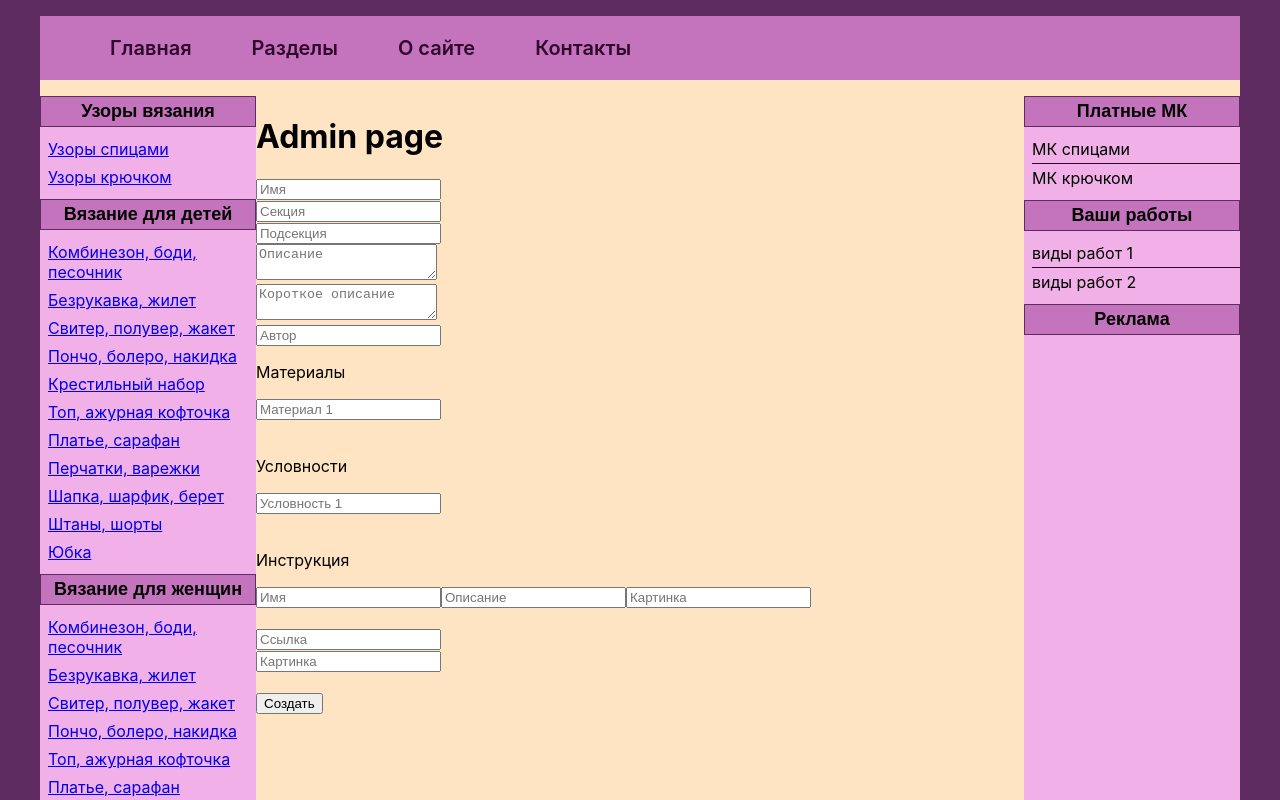
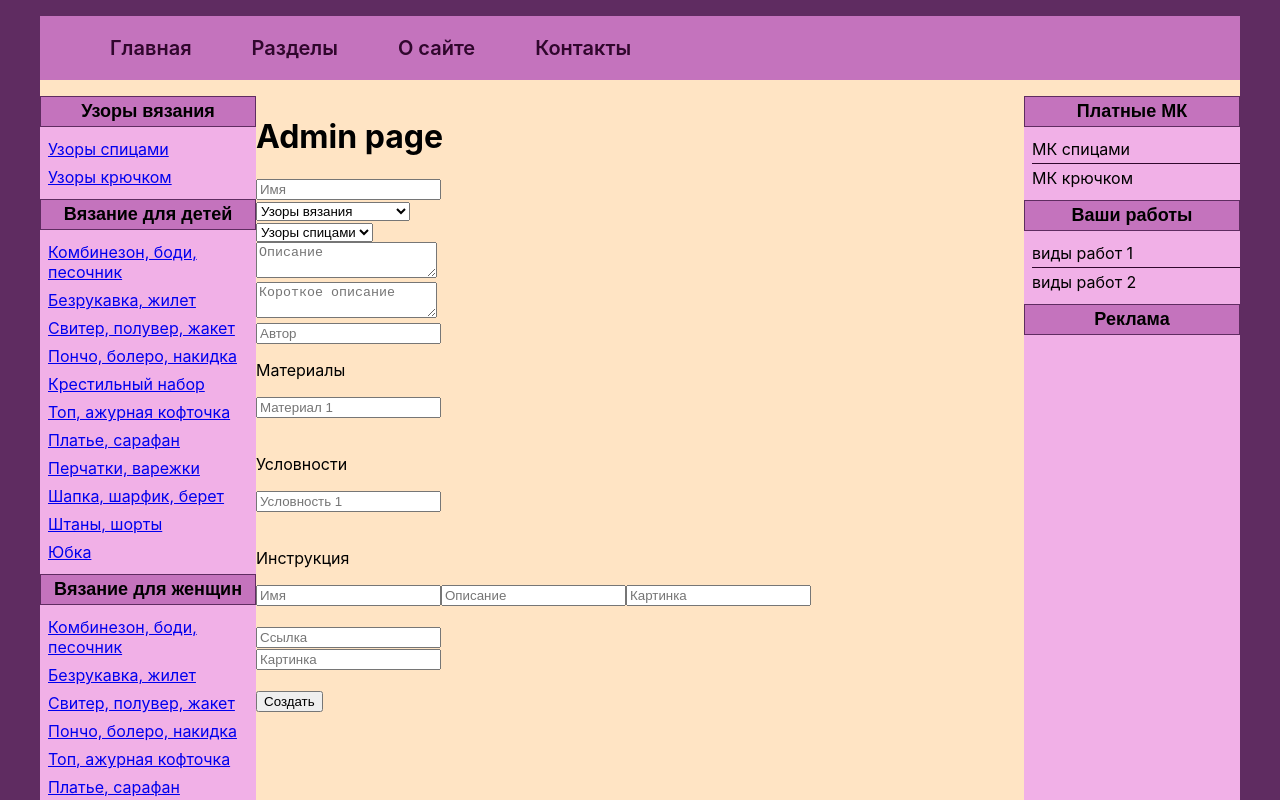
Before and after one commit to Klavdia27/hobbi, a React (Create React App) app: page /admin-panel in a window 1280 px wide. Shown: the top 800 px of the page. Built offline with nearby package versions, Linux system fonts and the light colour scheme.

Commit message:
add select in admin panel

```diff
--- a/src/components/ItemCards/ItemCards.jsx
+++ b/src/components/ItemCards/ItemCards.jsx
@@ -2,15 +2,14 @@ import React, {useEffect, useState} from 'react';
 import ItemCard from "../ItemCard/ItemCard.jsx";
 import './ItemCards.scss';
 import { Link } from 'react-router-dom';
-import { useDispatch } from 'react-redux';
 import {cardApi} from "../../shared/api/cardApi";
 
 export const ItemCards = () => {
   const [cards, setCards] = useState([])
-  const dispatch = useDispatch();
 
-  const addCount = () => {
-    dispatch({type:"ADD_COUNT", payload: 1})
+  const addCount = async (_id, watch) => {
+    console.log(watch)
+    await cardApi.updateCard({id: _id, watch: (Number(watch) + 1).toString()})
   }
 
   useEffect(() => {
@@ -23,7 +22,7 @@ export const ItemCards = () => {
 
   return (
     <div className="grid-container">
-      {cards.map(blog =><Link to={`/pagecard/${blog._id}`} onClick={() => addCount()}><ItemCard key={blog.id} blog={blog}/></Link> )}
+      {cards.map(blog =><Link to={`/pagecard/${blog._id}`} onClick={() => addCount(blog._id, blog.watch)}><ItemCard key={blog.id} blog={blog}/></Link> )}
     </div>
   )
 }
--- a/src/components/pages/Admin.jsx
+++ b/src/components/pages/Admin.jsx
@@ -6,8 +6,8 @@ import {generateHtml} from "../../helpers/generateHtml";
 
 export const Admin = () => {
     const [name, setName] = useState('')
-    const [section, setSection] = useState('')
-    const [subsection, setSubsection] = useState('')
+    const [section, setSection] = useState('Узоры вязания')
+    const [subsection, setSubsection] = useState('Узоры спицами')
     const [description, setDescription] = useState('')
     const [shortDescription, setShortDescription] = useState('')
     const [author, setAuthor] = useState('')
@@ -18,7 +18,7 @@ export const Admin = () => {
     const [image, setImage] = useState('')
 
     const handleSubmit = async (e) => {
-        e.preventDefault()
+        e.preventDefault();
 
         if (validation({name, section, subsection, description, shortDescription, author, material, conventions, instruction, link, image})) {
             const result = {}
@@ -36,8 +36,8 @@ export const Admin = () => {
             result.image = image
 
             setName('')
-            setSection('')
-            setSubsection('')
+            setSection('Узоры вязания')
+            setSubsection('Узоры спицами')
             setDescription('')
             setShortDescription('')
             setAuthor('')
@@ -48,13 +48,11 @@ export const Admin = () => {
             setImage('')
 
             await cardApi.createCard(result)
+
+            e.target.reset()
         }
 
-
-
         else alert('No')
-
-
     }
 
     const handleChangeInstruction = (text, index, field) => {
@@ -134,11 +132,82 @@ export const Admin = () => {
                     </div>
 
                     <div>
-                        <input type="text" value={section} onChange={(e) => setSection(e.target.value)} placeholder={'Секция'}/>
+                        <select name="section" id="" onChange={(e) => setSection(e.target.value)} defaultValue={'Узоры вязания'}>
+                            <option value="Узоры вязания">Узоры вязания</option>
+                            <option value="Вязание для детей">Вязание для детей</option>
+                            <option value="Вязание для женщин">Вязание для женщин</option>
+                            <option value="Вязание для мужчин">Вязание для мужчин</option>
+                            <option value="Вязание для дома">Вязание для дома</option>
+                        </select>
                     </div>
 
                     <div>
-                        <input type="text" value={subsection} onChange={(e) => setSubsection(e.target.value)} placeholder={'Подсекция'}/>
+                        <select name="subsection" id="" onChange={(e) => setSubsection(e.target.value)} defaultValue={'Узоры спицами'}>
+                            {section === 'Узоры вязания' && (
+                                <>
+                                    <option value="Узоры спицами">Узоры спицами</option>
+                                    <option value="Узоры крючком">Узоры крючком</option>
+                                </>
+                            )}
+
+                            {section === 'Вязание для детей' && (
+                                <>
+                                    <option value="Комбинезон, боди, песочник">Комбинезон, боди, песочник</option>
+                                    <option value="Безрукавка, жилет">Безрукавка, жилет</option>
+                                    <option value="Свитер, полувер, жакет">Свитер, полувер, жакет</option>
+                                    <option value="Пончо, болеро, накидка">Пончо, болеро, накидка</option>
+                                    <option value="Крестильный набор ">Крестильный набор </option>
+                                    <option value="Топ, ажурная кофточка">Топ, ажурная кофточка</option>
+                                    <option value="Платье, сарафан">Платье, сарафан</option>
+                                    <option value="Перчатки, варежки">Перчатки, варежки</option>
+                                    <option value="Шапка, шарфик, берет">Шапка, шарфик, берет</option>
+                                    <option value="Штаны, шорты">Штаны, шорты</option>
+                                    <option value="Юбка">Юбка</option>
+                                </>
+                            )}
+
+                            {section === 'Вязание для женщин' && (
+                                <>
+                                    <option value="Комбинезон, боди, песочник">Комбинезон, боди, песочник</option>
+                                    <option value="Безрукавка, жилет">Безрукавка, жилет</option>
+                                    <option value="Свитер, полувер, жакет">Свитер, полувер, жакет</option>
+                                    <option value="Пончо, болеро, накидка">Пончо, болеро, накидка</option>
+                                    <option value="Топ, ажурная кофточка">Топ, ажурная кофточка</option>
+                                    <option value="Платье, сарафан">Платье, сарафан</option>
+                                    <option value="Перчатки, варежки">Перчатки, варежки</option>
+                                    <option value="Шарф, снуд, палантин">Шарф, снуд, палантин</option>
+                                    <option value="Юбка, штаны, шорты">Юбка, штаны, шорты</option>
+                                    <option value="Шапка, берет">Шапка, берет</option>
+                                    <option value="Пальто, кардиган">Пальто, кардиган</option>
+                                    <option value="Носки, тапки">Носки, тапки</option>
+                                    <option value="Вязание полным">Вязание полным</option>
+                                </>
+                            )}
+
+                            {section === 'Вязание для мужчин' && (
+                                <>
+                                    <option value="Безрукавка, жилет">Безрукавка, жилет</option>
+                                    <option value="Свитер, полувер, жакет">Свитер, полувер, жакет</option>
+                                    <option value="Шапка, шарф, берет">Шапка, шарф, берет</option>
+                                    <option value="Носки, тапки">Носки, тапки</option>
+                                </>
+                            )}
+
+                            {section === 'Вязание для дома' && (
+                                <>
+                                    <option value="Покрывало, плед">Покрывало, плед</option>
+                                    <option value="Подушки">Подушки</option>
+                                    <option value="Коврики, сидушки">Коврики, сидушки</option>
+                                    <option value="Салфетки, скатерти">Салфетки, скатерти</option>
+                                    <option value="Корзинки, шкатулки">Корзинки, шкатулки</option>
+                                    <option value="Цветы">Цветы</option>
+                                    <option value="Вяжем к празднику">Вяжем к празднику</option>
+                                    <option value="Игрушки">Игрушки</option>
+                                    <option value="Вязание для животных">Вязание для животных</option>
+                                    <option value="Другие полезные вещи">Другие полезные вещи</option>
+                                </>
+                            )}
+                        </select>
                     </div>
 
                     <div>
--- a/src/shared/api/cardApi.js
+++ b/src/shared/api/cardApi.js
@@ -23,5 +23,11 @@ export const cardApi = {
         await axios.post(`http://localhost:5000/api/create/card`, {data})
 
         return 'Создалось'
+    },
+
+    updateCard: async (data) => {
+        await axios.put(`http://localhost:5000/api/card/update/${data.id}`, {data})
+
+        return 'Создалось'
     }
 }
```
